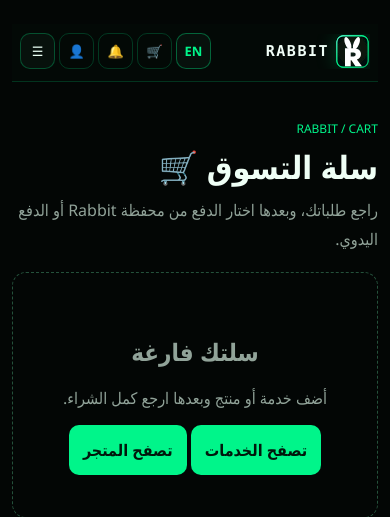
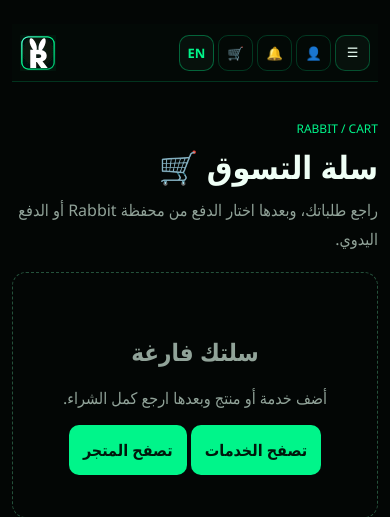
Before and after one commit to hkrh22816-byte/raddit_project, a Flask app: page /cart in a window 390 px wide. Shown: the top 517 px of the page. Run offline with Flask 3, Linux system fonts and the light colour scheme; the visitor is signed in with stand-in values (Sample User, id 1); data comes from the database, SQL or seed files in the repository; data that the repository does not hold is empty; some libraries are stand-ins or nearby versions.

Commit message:
Fix mobile header logo and icon alignment

```diff
--- a/templates/_site_header.html
+++ b/templates/_site_header.html
@@ -60,19 +60,20 @@ html,body{max-width:100%;overflow-x:hidden}
 html[dir="ltr"] #rabbitSiteHeader{direction:ltr}html[dir="ltr"] #rabbitTrustStrip{direction:ltr}
 
 @media(max-width:850px){
-  #rabbitSiteHeader{grid-template-columns:minmax(0,1fr) auto;grid-template-areas:"brand user" "nav nav";gap:0 8px;padding:8px 10px;min-height:58px;overflow:visible;font-size:14px}
-  #rabbitSiteHeader .rabbit-brand{grid-area:brand;min-width:0;font-size:17px;letter-spacing:2.2px;gap:7px;overflow:hidden}
+  #rabbitSiteHeader{display:flex;align-items:center;gap:8px;padding:8px 10px;min-height:58px;overflow:visible;font-size:14px;direction:ltr}
+  #rabbitSiteHeader .rabbit-brand{order:1;flex:0 0 auto;min-width:0;font-size:17px;letter-spacing:2px;gap:7px;overflow:hidden}
   #rabbitSiteHeader .rabbit-brand-logo{width:38px;height:38px}
   #rabbitSiteHeader .rabbit-brand-name{overflow:hidden;text-overflow:ellipsis}
-  #rabbitSiteHeader .rabbit-user-links{grid-area:user;gap:5px;min-width:0;justify-self:end}
+  #rabbitSiteHeader .rabbit-user-links{order:2;margin-left:auto;display:flex;align-items:center;gap:5px;min-width:0;flex:0 0 auto;direction:ltr}
   #rabbitSiteHeader .rabbit-user-links .rabbit-action,#rabbitSiteHeader .rabbit-lang,#rabbitSiteHeader .rabbit-menu{width:38px;min-width:38px;height:38px;padding:0;border-radius:10px;font-size:14px;flex:0 0 38px}
   #rabbitSiteHeader .rabbit-lang{font-size:11px}
   #rabbitSiteHeader .rabbit-menu{display:inline-flex}
   #rabbitSiteHeader .rabbit-login{width:auto!important;min-width:auto!important;padding:0 12px!important;font-size:12px!important;flex:auto!important}
   #rabbitSiteHeader .rabbit-action-label,#rabbitSiteHeader .rabbit-admin-label{display:none!important}
   #rabbitSiteHeader .rabbit-wallet,#rabbitSiteHeader .rabbit-admin{display:none!important}
-  #rabbitSiteHeader .rabbit-notification-count{position:absolute;top:-5px;right:-5px;min-width:17px;height:17px;padding:0 4px;font-size:10px;border:2px solid #040a07}
-  #rabbitSiteHeader .rabbit-main-links{grid-area:nav;display:none;width:100%;margin:8px 0 2px;padding:10px;background:#07110c;border:1px solid rgba(0,245,138,.16);border-radius:12px;box-shadow:0 16px 40px rgba(0,0,0,.32);overflow:visible;gap:7px;grid-template-columns:repeat(2,minmax(0,1fr))}
+  #rabbitSiteHeader .rabbit-notification-count{position:absolute;top:-4px;right:-4px;min-width:17px;height:17px;padding:0 4px;font-size:10px;border:2px solid #040a07}
+  #rabbitSiteHeader .rabbit-main-links{position:absolute;top:calc(100% + 6px);left:8px;right:8px;z-index:10020;display:none;width:auto;margin:0;padding:10px;background:#07110c;border:1px solid rgba(0,245,138,.16);border-radius:12px;box-shadow:0 16px 40px rgba(0,0,0,.42);overflow:visible;gap:7px;grid-template-columns:repeat(2,minmax(0,1fr));direction:rtl}
+  html[dir="ltr"] #rabbitSiteHeader .rabbit-main-links{direction:ltr}
   #rabbitSiteHeader.mobile-open .rabbit-main-links{display:grid}
   #rabbitSiteHeader .rabbit-main-links a{display:flex;align-items:center;justify-content:center;min-height:42px;padding:9px 10px;border:1px solid rgba(0,245,138,.09);border-radius:9px;background:rgba(255,255,255,.015);font-size:13px;white-space:normal;text-align:center}
   #rabbitSiteHeader .rabbit-main-links a:hover{background:rgba(0,245,138,.06);border-color:rgba(0,245,138,.28)}
@@ -85,19 +86,22 @@ html[dir="ltr"] #rabbitSiteHeader{direction:ltr}html[dir="ltr"] #rabbitTrustStri
   #rabbitHelpDock a{flex:1;max-width:190px;font-size:13px;padding:9px 10px}
 }
 
+@media(max-width:600px){
+  #rabbitSiteHeader .rabbit-brand-name{display:none}
+}
+
 @media(max-width:430px){
-  #rabbitSiteHeader{padding-left:8px;padding-right:8px;gap:0 6px}
-  #rabbitSiteHeader .rabbit-brand{font-size:15px;letter-spacing:1.5px;gap:6px}
-  #rabbitSiteHeader .rabbit-brand-logo{width:35px;height:35px}
+  #rabbitSiteHeader{padding-left:8px;padding-right:8px;gap:6px}
+  #rabbitSiteHeader .rabbit-brand-logo{width:36px;height:36px}
   #rabbitSiteHeader .rabbit-user-links{gap:4px}
   #rabbitSiteHeader .rabbit-user-links .rabbit-action,#rabbitSiteHeader .rabbit-lang,#rabbitSiteHeader .rabbit-menu{width:35px;min-width:35px;height:36px;flex-basis:35px;font-size:13px}
-  #rabbitSiteHeader .rabbit-main-links{grid-template-columns:1fr 1fr;margin-top:7px}
+  #rabbitSiteHeader .rabbit-main-links{left:6px;right:6px;grid-template-columns:1fr 1fr}
   #rabbitHelpDock{right:8px;left:8px}
 }
 
 @media(max-width:360px){
-  #rabbitSiteHeader .rabbit-brand-name{display:none}
-  #rabbitSiteHeader .rabbit-user-links .rabbit-action,#rabbitSiteHeader .rabbit-lang,#rabbitSiteHeader .rabbit-menu{width:34px;min-width:34px;height:35px;flex-basis:34px}
+  #rabbitSiteHeader .rabbit-user-links .rabbit-action,#rabbitSiteHeader .rabbit-lang,#rabbitSiteHeader .rabbit-menu{width:33px;min-width:33px;height:35px;flex-basis:33px}
+  #rabbitSiteHeader .rabbit-user-links{gap:3px}
 }
 </style>
 <script src="{{ url_for('static', filename='rabbit_i18n.js') }}" defer></script>
```
